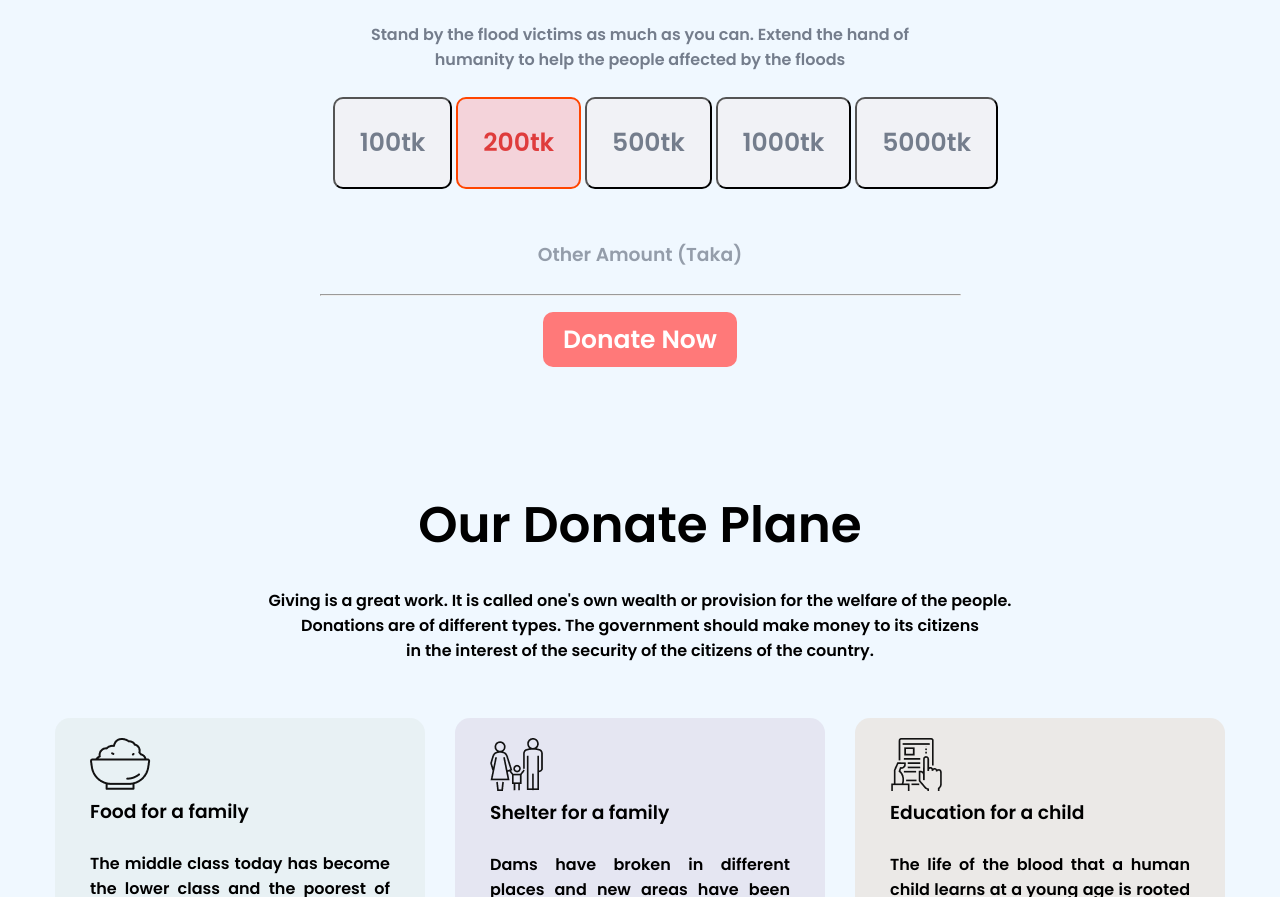
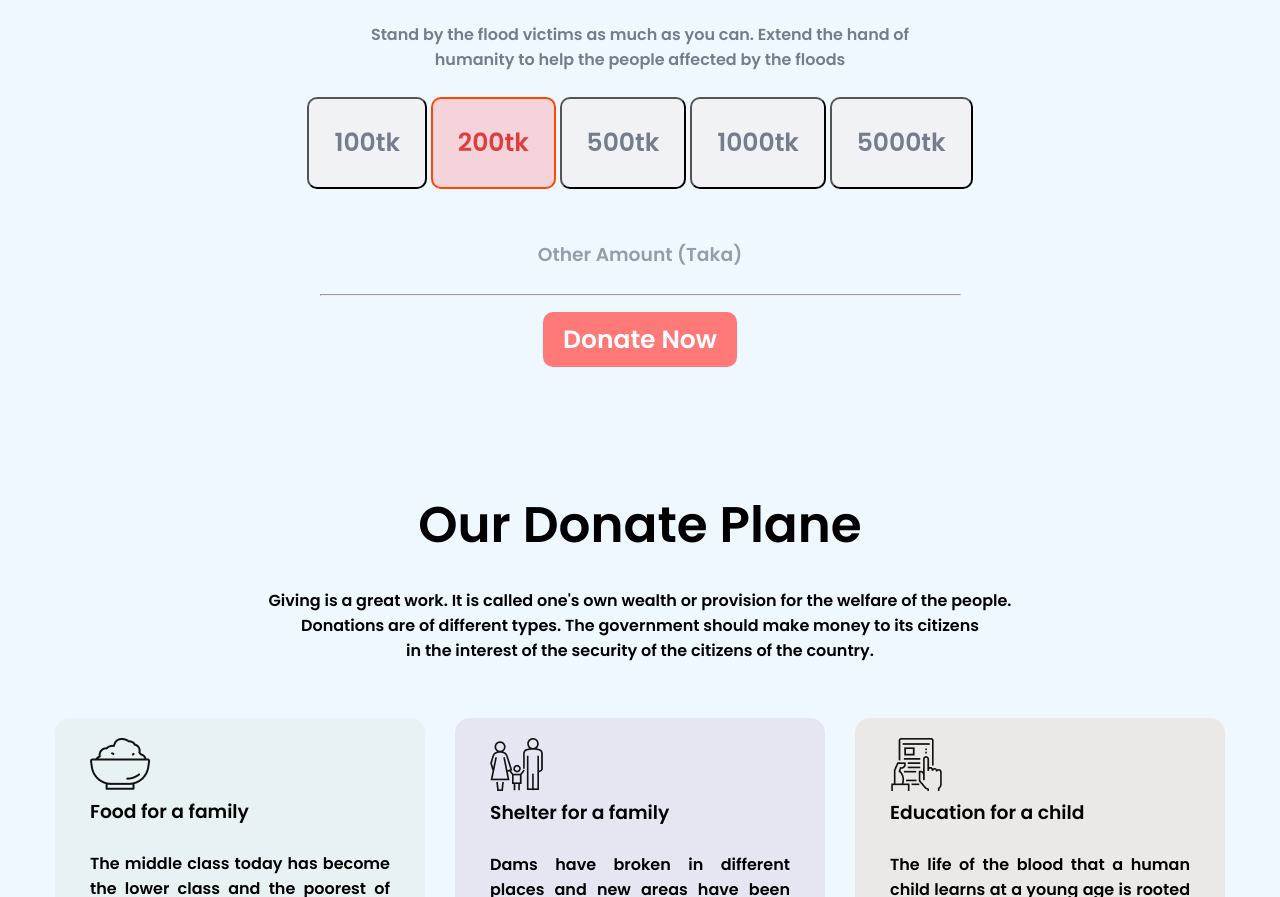
Before and after one commit to anujdeb99/Assignment--1, a plain HTML site: page index.html in a window 1280 px wide. Shown: the part 888-1785 px from the top of the page. Drawn offline with Linux system fonts and the light colour scheme; a web font is replaced by a local one.

Commit message:
new adding

```diff
--- a/style.css
+++ b/style.css
@@ -50,10 +50,9 @@ h1{
     color: #949daa;
     padding: 1px;
 }
-.amount-taka{
-    margin-left:26%;
-    padding: auto;
-
+.amount-taka {
+	margin: 0 auto;
+	text-align: center;
 }
 .button1{
     padding: 25px 25px;
```
